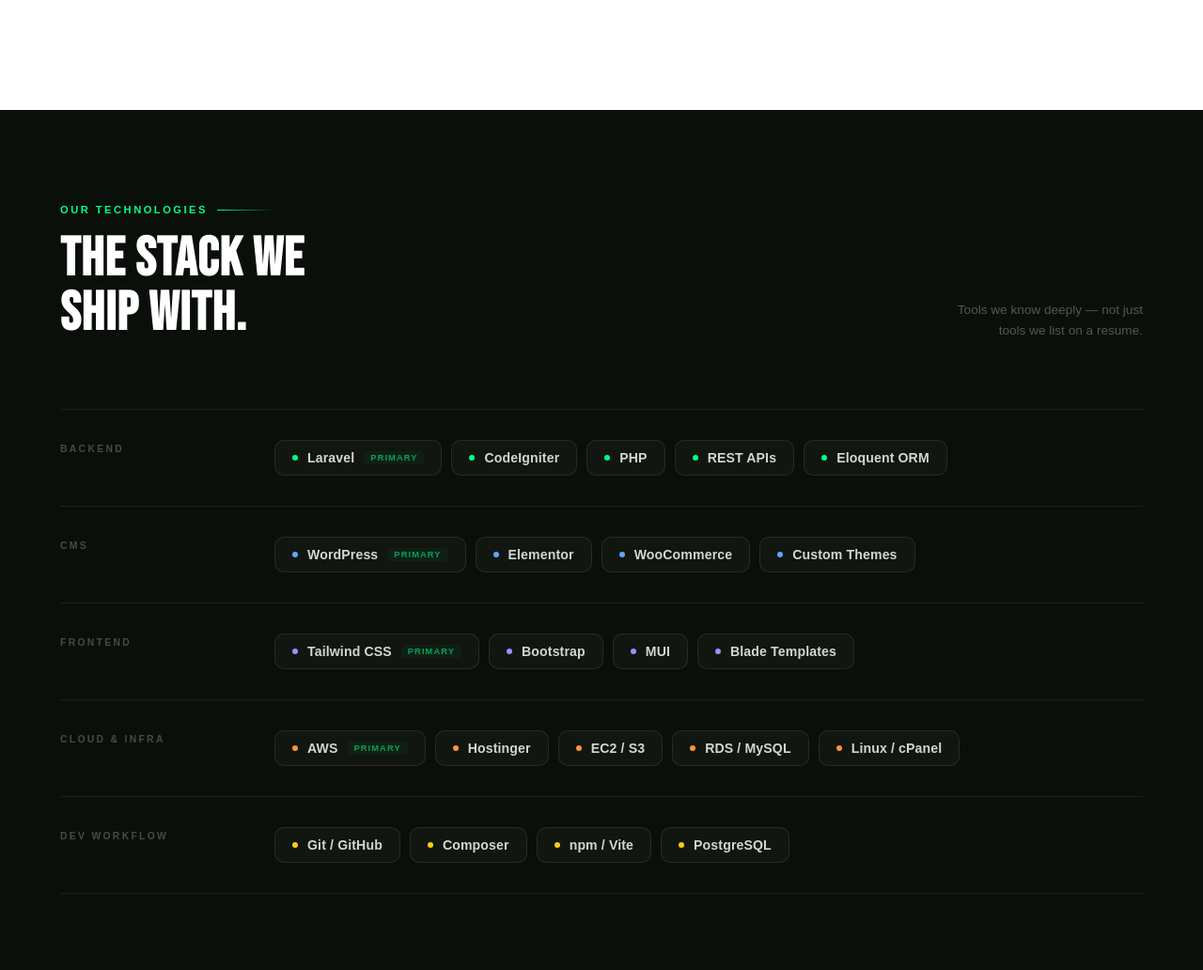
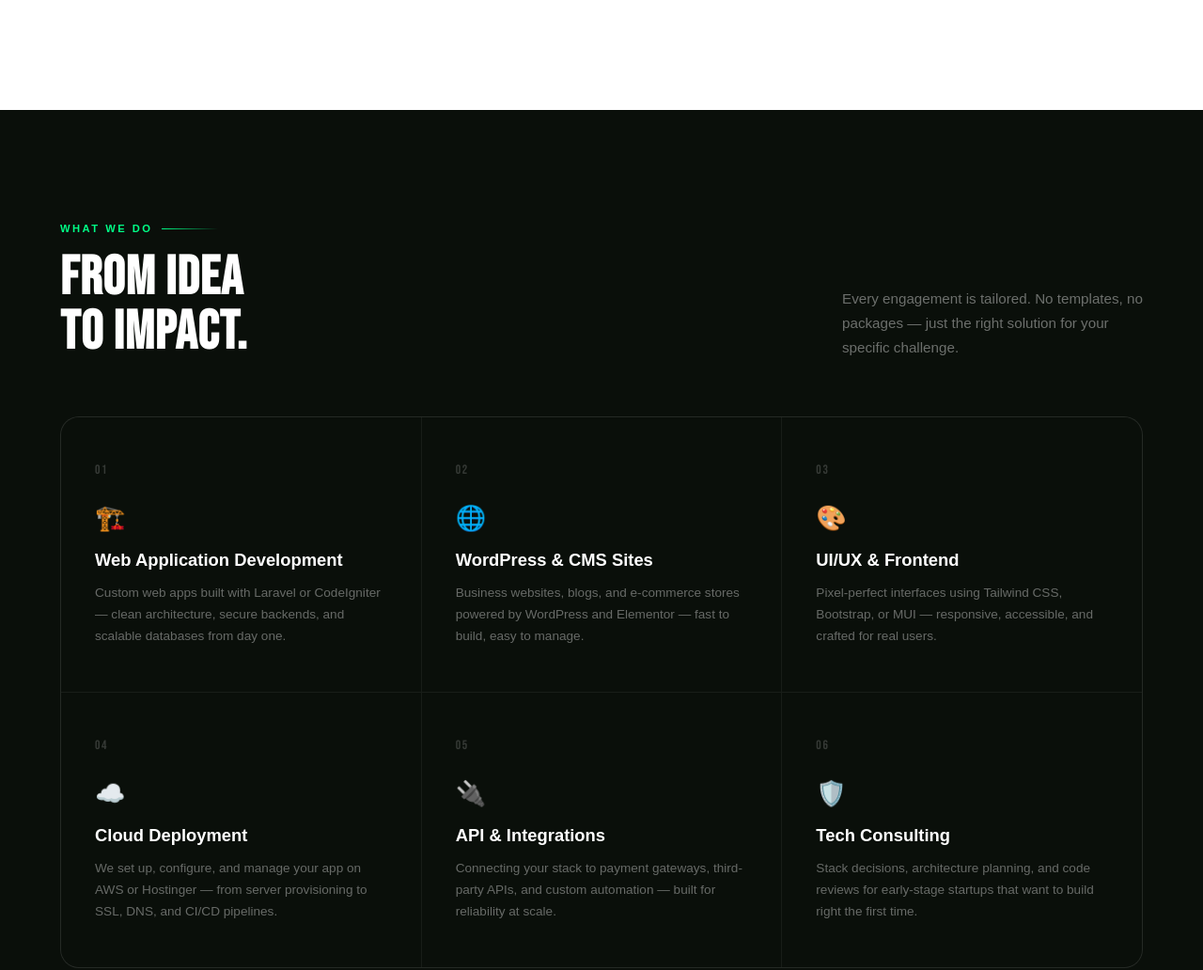
Before and after one commit to kbanta/thumbstack, a plain HTML site: page index.html in a window 1280 px wide. Shown: the part 1577-2609 px from the top of the page at 94% size. Drawn offline with Linux system fonts and the light colour scheme; a web font is replaced by a local one.

Commit message:
Update index.html

```diff
--- a/index.html
+++ b/index.html
@@ -850,7 +850,7 @@
 </section>
 
 <!-- TECH STACK -->
-<section id="techstack">
+<!-- <section id="techstack">
   <div class="tech-header reveal">
     <div>
       <div class="section-tag">Our Technologies</div>
@@ -984,7 +984,7 @@
     </div>
 
   </div>
-</section>
+</section> -->
 
 <!-- SERVICES -->
 <section id="services">
```
